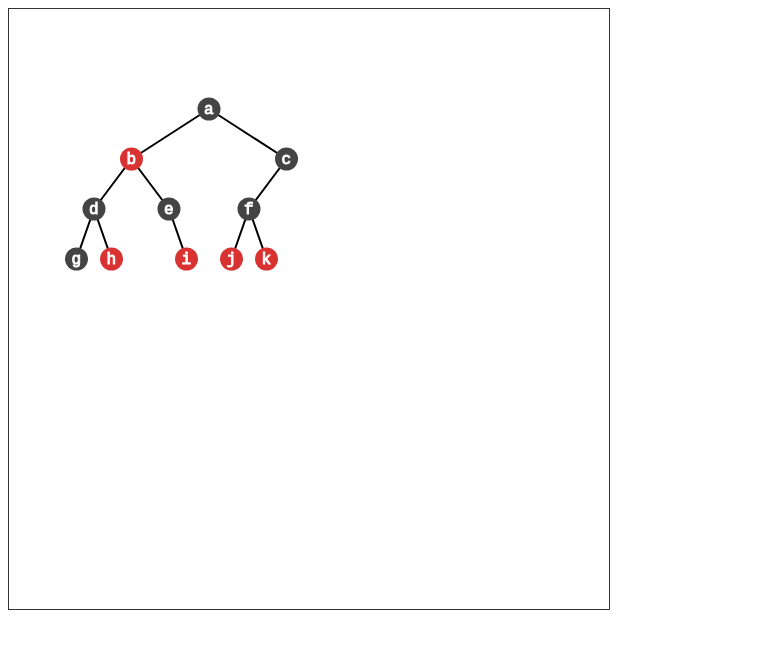
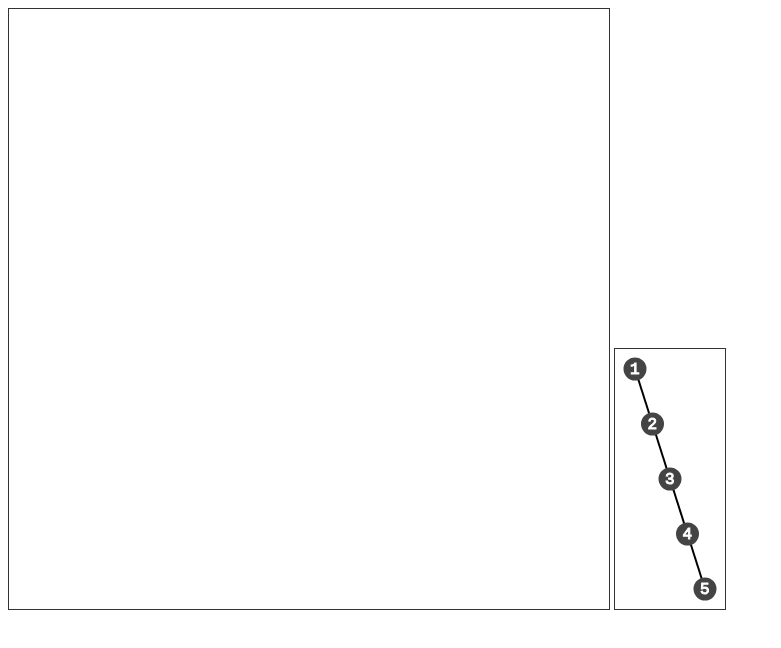
Before and after one commit to nham/wabbo, a plain HTML site: page essays/aa_trees/index.html in a window 1280 px wide. Shown: the whole page, without its empty margins (0-781 px from the left). Drawn offline with Linux system fonts and the light colour scheme.

Commit message:
Add code for drawing unbalanced binary tree. Also add the resulting svg as a new file

```diff
--- a/essays/aa_trees/index.html
+++ b/essays/aa_trees/index.html
@@ -6,6 +6,7 @@
     </head>
 <body>
     <svg id="svg" width="600" height="600" style="border: 1px solid #333"></svg>
+    <svg id="svg2" width="110" height="260" style="border: 1px solid #333"></svg>
     <script src="rbdraw.js"></script>
     <script>
 var node = function(color, key) {
@@ -26,9 +27,24 @@ var adj_n_sibling_spacing = function(n) {
 var d = 4;
 var r = 10;
 var v = 50;
+
 var s = Snap("#svg");
 
-draw_rbtree(s, 200, 100, d, r, adj_n_sibling_spacing, v, nodes);
+//draw_rbtree(s, 200, 100, d, r, adj_n_sibling_spacing, v, nodes);
+
+var s2 = Snap("#svg2");
+
+var g = function(n) {
+    return 15 - 35*(n-1);
+};
+
+var nodes2 = [null, node("b", "1"), // level 1
+             null, node("b", "2"), // level 2
+             null, null, null, node("b", 3), // level 3
+             null, null, null, null, null, null, null, node("b", 4), // level 4
+             null, null, null, null, null, null, null, null, null, null, null, null, null, null, null, node("b", 5)]; //level 5
+
+draw_rbtree(s2, 20, 20, 5, r, g, v + 5, nodes2);
     </script>
 </body>
 </html>
```
Also changed, not shown: essays/aa_trees/bst.svg (added).
